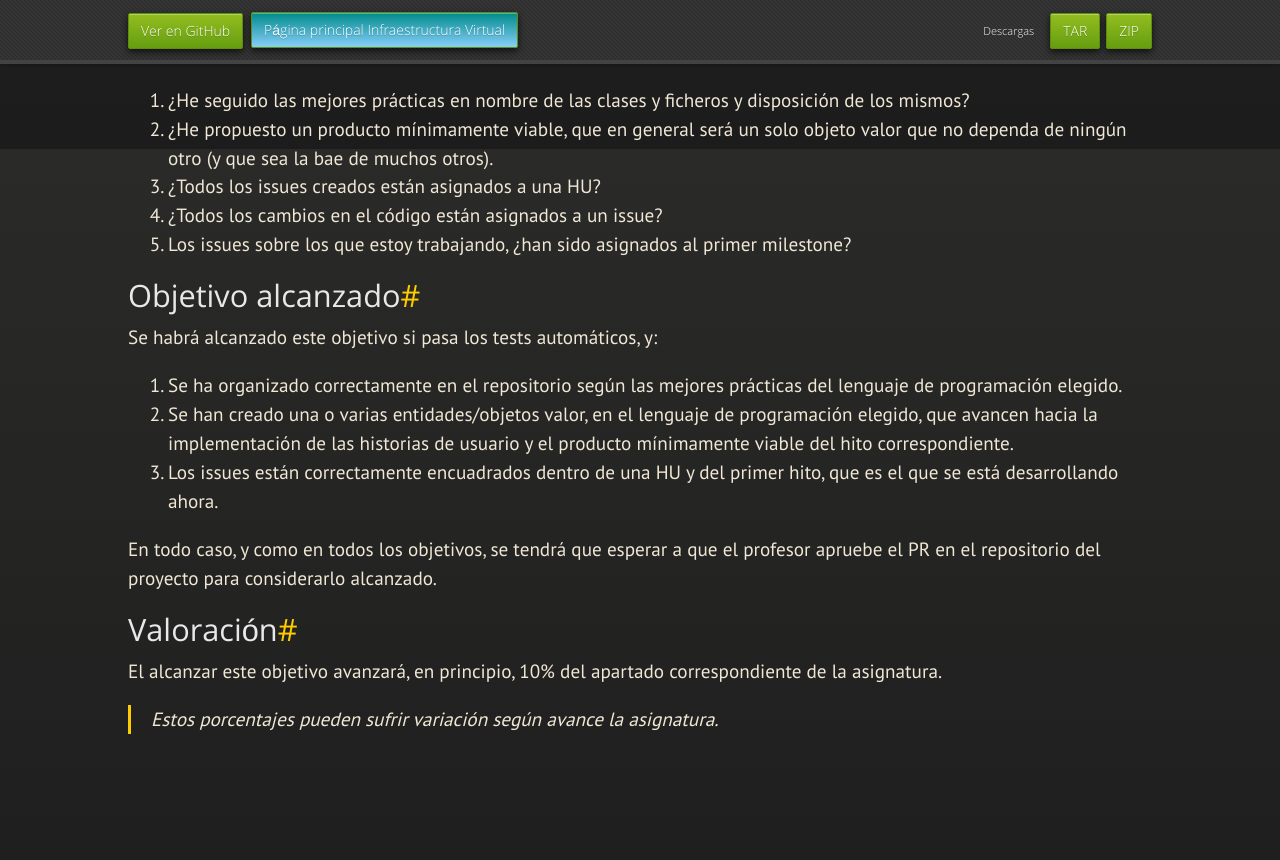
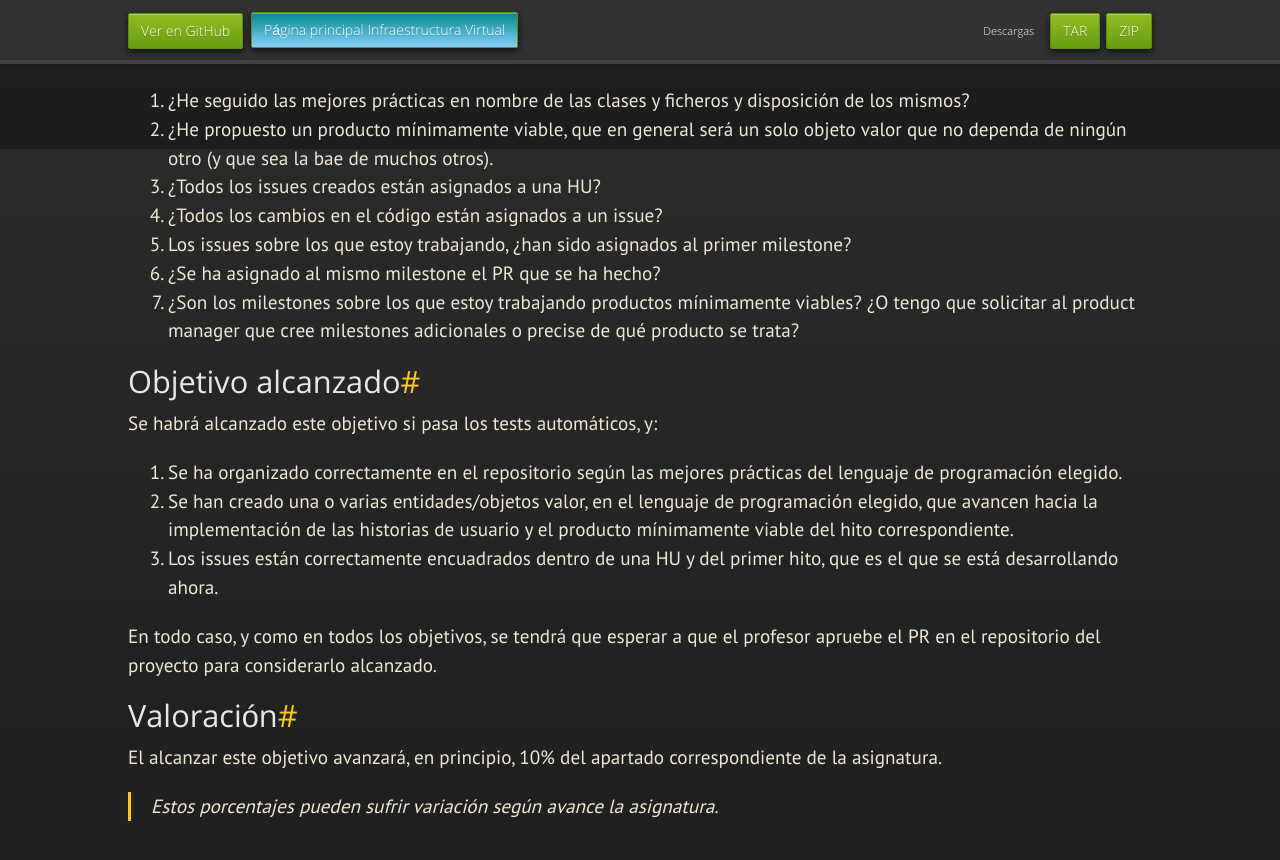
Before and after one commit to JJ/IV, a Jekyll site: the page built from documentos/proyecto/2.Entidad.md, in a window 1280 px wide and 900 px high, scrolled down 3451 px. Shown: the top 860 px of the window. Built offline with Jekyll 4.4.1, drawn with Linux system fonts in a browser that asks for light colours; nearby versions of some CDN libraries; some web fonts are replaced; our own code applies the rules of GitHub Pages for plain Markdown files; some of the changed lines change nothing that is shown.

Commit message:
Sync documentos/proyecto/2.Entidad.md de master a gh-pages

```diff
--- a/documentos/proyecto/2.Entidad.md
+++ b/documentos/proyecto/2.Entidad.md
@@ -115,7 +115,7 @@ del [curso 0](https://jj.github.io/curso-tdd):
   definir los interfaces de clase antes de implementar.
 
 Los recursos aportados por los estudiantes de la asignatura están
-en [este fichero](2.Entidad.recursos.md).
+en [este fichero](2.Entidad.recursos).
 
 ## Entrega de la práctica
 
@@ -133,7 +133,7 @@ fusionar). Cuando se haga, se etiquetará a JJ en un comentario donde se diga qu
 está listo para revisión.
 
 A este
-[fichero](https://github.com/JJ/IV-21-22/blob/master/proyectos/objetivo-2.md) se
+[fichero](https://github.com/JJ/IV-21-22/blob/master/proyectos/objetivo-2) se
 subirá (mediante un PR *desde una rama*) el nombre del proyecto, el autor y un
 enlace al pull request creado en el repositorio.
 
@@ -190,6 +190,8 @@ siguientes preguntas
 4. ¿Todos los cambios en el código están asignados a un issue?
 5. Los issues sobre los que estoy trabajando, ¿han sido asignados al primer
    milestone?
+6. ¿Se ha asignado al mismo milestone el PR que se ha hecho?
+7. ¿Son los milestones sobre los que estoy trabajando productos mínimamente viables? ¿O tengo que solicitar al product manager que cree milestones adicionales o precise de qué producto se trata?
 
 ## Objetivo alcanzado
 
```
